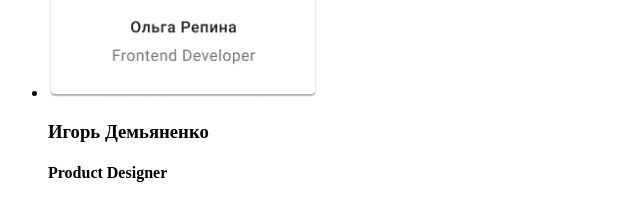
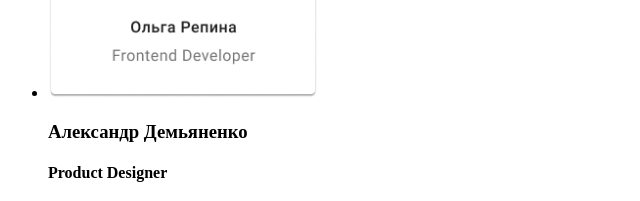
Before and after one commit to Se1ena/githab-homework-1, a plain HTML site: page index.html in a window 1280 px wide. Shown: the part 2360-2561 px from the top of the page, 0-640 px from the left. Drawn offline with Linux system fonts and the light colour scheme.

Commit message:
update product designer name

```diff
--- a/index.html
+++ b/index.html
@@ -112,7 +112,7 @@
               alt="Фотография Frontend Developer"
               width="270"
             />
-            <h3>Игорь Демьяненко</h3>
+            <h3>Александр Демьяненко</h3>
             <h4>Product Designer</h4>
           </li>
           <li>
```
